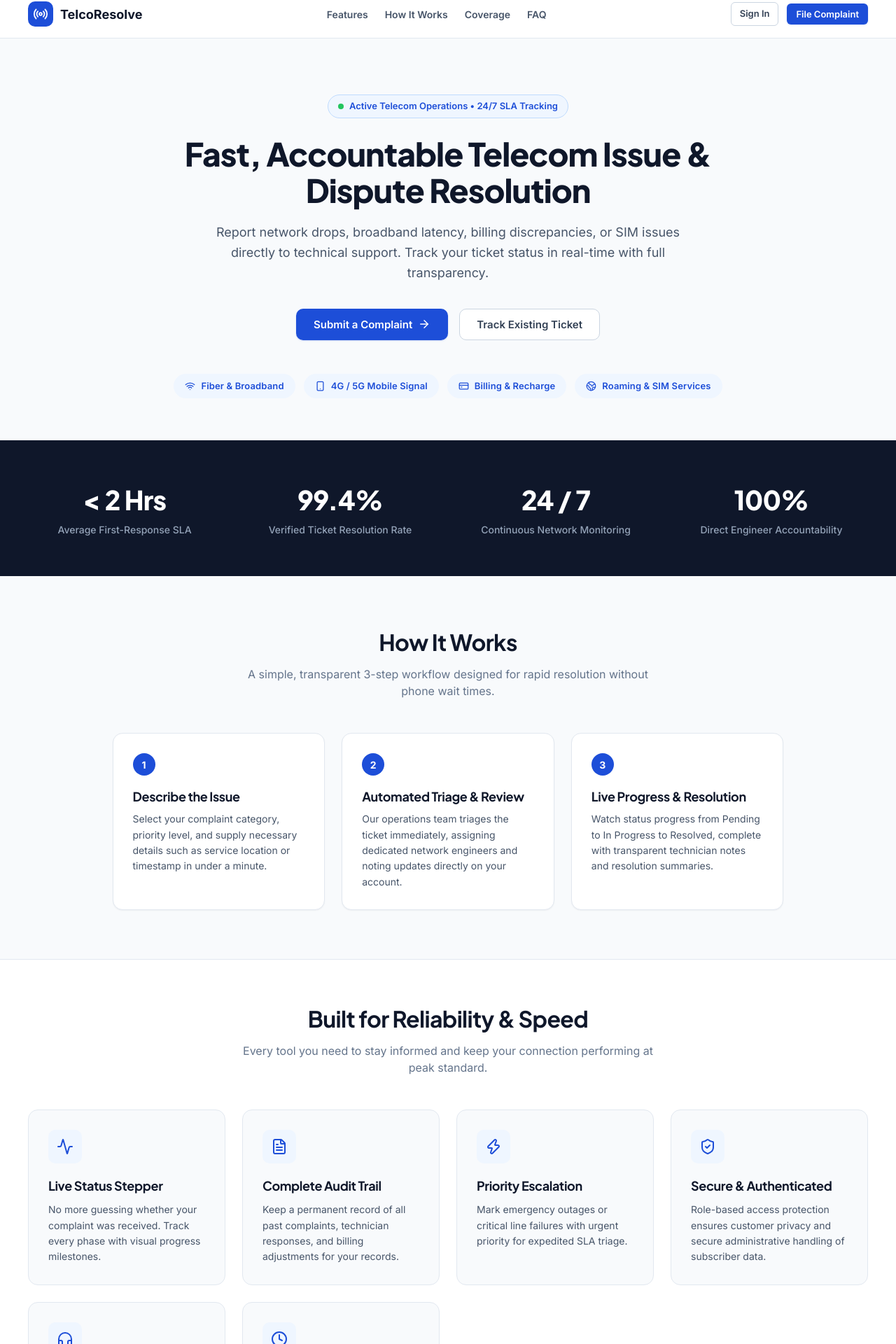
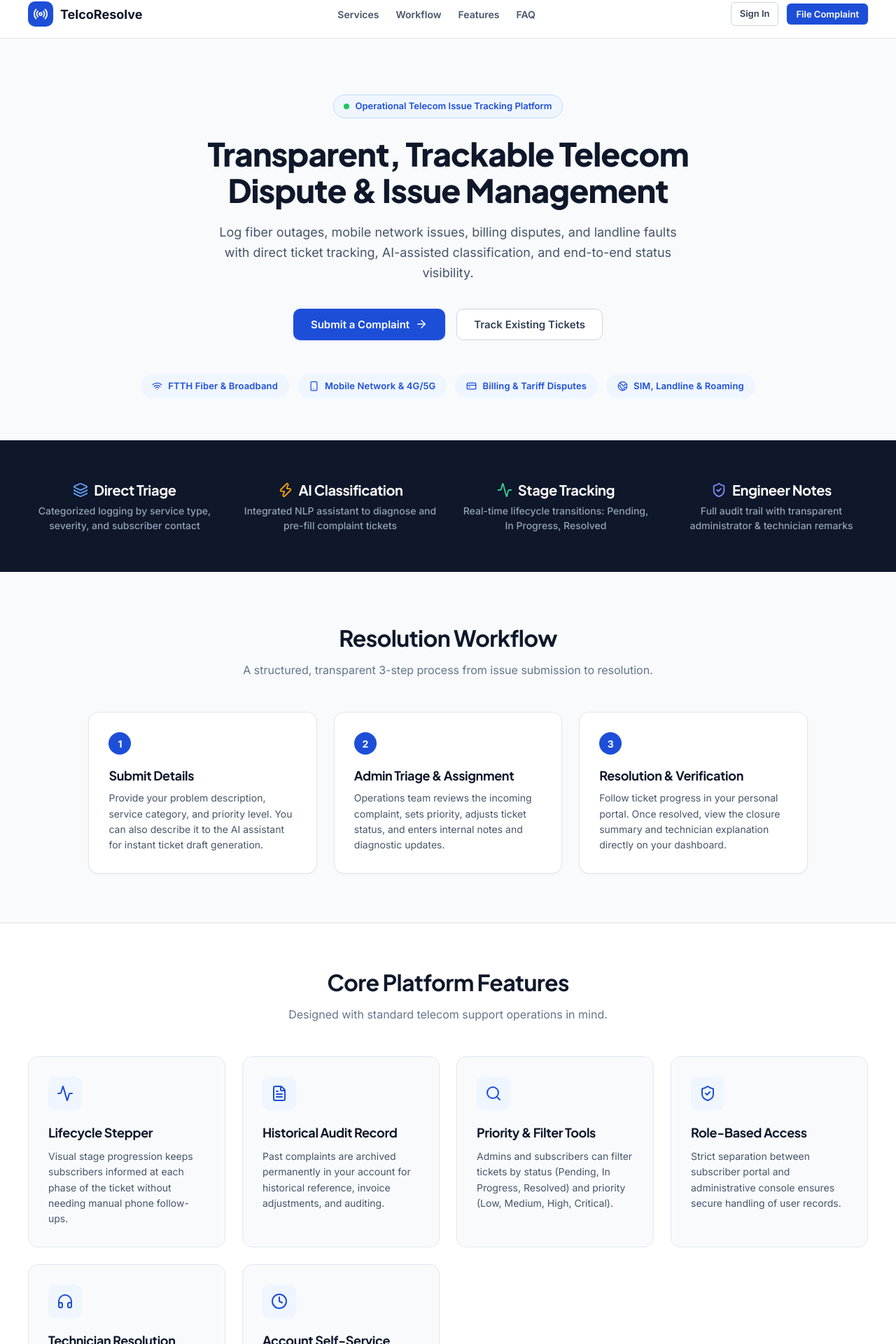
Before and after one commit to Nis6hal/Complaint-Management-System, a React (Create React App) app in the folder frontend/: page / in a window 1280 px wide. Shown: the part 14-1934 px from the top of the page at 70% size. Built offline with nearby package versions, Linux system fonts and the light colour scheme; no server answers; the HTML template or start-up script is replaced by a standard one.

Commit message:
refactor(content): remove company branding and placeholder metrics in landing page and chatbot

```diff
--- a/frontend/src/components/AIChatbotWidget.jsx
+++ b/frontend/src/components/AIChatbotWidget.jsx
@@ -78,7 +78,7 @@ const AIChatbotWidget = () => {
   const [messages, setMessages] = useState([
     {
       sender: 'bot',
-      text: 'Namaste! I am the Nepal Telecom AI Assistant.\n\nDescribe a complaint, check ticket status, or ask for troubleshooting advice — in English or Nepali.',
+      text: 'Namaste! I am the AI Support Assistant.\n\nDescribe a complaint, check ticket status, or ask for troubleshooting advice — in English or Nepali.',
     },
   ]);
   const [pendingProposal, setPendingProposal] = useState(null);
@@ -244,10 +244,10 @@ const AIChatbotWidget = () => {
                 }}
                 noWrap
               >
-                NTC AI Assistant
+                AI Support Assistant
               </Typography>
               <Typography sx={{ fontSize: 11, color: 'rgba(255,255,255,0.65)', fontWeight: 500 }}>
-                Powered by Nepal Telecom ML
+                Intelligent Triaging & Assistance
               </Typography>
             </Box>
           </Box>
--- a/frontend/src/pages/LandingPage.js
+++ b/frontend/src/pages/LandingPage.js
@@ -10,11 +10,12 @@ import {
   FileText,
   Activity,
   CheckCircle2,
-  ChevronRight,
   Wifi,
   Smartphone,
   CreditCard,
   Globe2,
+  Layers,
+  Search,
 } from 'lucide-react';
 import { useAuth } from '../context/AuthContext';
 
@@ -51,9 +52,9 @@ export default function LandingPage() {
           </div>
 
           <nav className="landing-nav-links">
+            <a href="#services">Services</a>
+            <a href="#workflow">Workflow</a>
             <a href="#features">Features</a>
-            <a href="#how-it-works">How It Works</a>
-            <a href="#coverage">Coverage</a>
             <a href="#faq">FAQ</a>
           </nav>
 
@@ -83,13 +84,13 @@ export default function LandingPage() {
       <section className="landing-hero">
         <div className="landing-hero-badge">
           <span style={{ width: 8, height: 8, borderRadius: '50%', background: '#22c55e', display: 'inline-block' }} />
-          <span>Active Telecom Operations • 24/7 SLA Tracking</span>
+          <span>Operational Telecom Issue Tracking Platform</span>
         </div>
 
-        <h1>Fast, Accountable Telecom Issue & Dispute Resolution</h1>
+        <h1>Transparent, Trackable Telecom Dispute & Issue Management</h1>
         <p>
-          Report network drops, broadband latency, billing discrepancies, or SIM issues directly to technical support.
-          Track your ticket status in real-time with full transparency.
+          Log fiber outages, mobile network issues, billing disputes, and landline faults with direct ticket tracking,
+          AI-assisted classification, and end-to-end status visibility.
         </p>
 
         <div className="landing-hero-cta">
@@ -97,12 +98,13 @@ export default function LandingPage() {
             Submit a Complaint <ArrowRight size={18} />
           </button>
           <button className="btn btn-outline btn-lg" onClick={handleTrackComplaints}>
-            Track Existing Ticket
+            Track Existing Tickets
           </button>
         </div>
 
-        {/* Category shortcuts */}
+        {/* Supported Service Categories */}
         <div
+          id="services"
           style={{
             display: 'flex',
             justifyContent: 'center',
@@ -112,72 +114,77 @@ export default function LandingPage() {
           }}
         >
           <div className="badge badge-medium" style={{ padding: '8px 16px', fontSize: 13, gap: 8 }}>
-            <Wifi size={15} /> Fiber & Broadband
+            <Wifi size={15} /> FTTH Fiber & Broadband
           </div>
           <div className="badge badge-medium" style={{ padding: '8px 16px', fontSize: 13, gap: 8 }}>
-            <Smartphone size={15} /> 4G / 5G Mobile Signal
+            <Smartphone size={15} /> Mobile Network & 4G/5G
           </div>
           <div className="badge badge-medium" style={{ padding: '8px 16px', fontSize: 13, gap: 8 }}>
-            <CreditCard size={15} /> Billing & Recharge
+            <CreditCard size={15} /> Billing & Tariff Disputes
           </div>
           <div className="badge badge-medium" style={{ padding: '8px 16px', fontSize: 13, gap: 8 }}>
-            <Globe2 size={15} /> Roaming & SIM Services
+            <Globe2 size={15} /> SIM, Landline & Roaming
           </div>
         </div>
       </section>
 
-      {/* Real-time Metrics Banner */}
+      {/* System Operational Pillars (Replaced fake numbers with real operational pillars) */}
       <section className="landing-metrics">
         <div className="metrics-inner">
           <div className="metric-box">
-            <h3>&lt; 2 Hrs</h3>
-            <p>Average First-Response SLA</p>
+            <h3 style={{ fontSize: 20, fontWeight: 700, display: 'flex', alignItems: 'center', justifyContent: 'center', gap: 8 }}>
+              <Layers size={22} color="#60a5fa" /> Direct Triage
+            </h3>
+            <p>Categorized logging by service type, severity, and subscriber contact</p>
           </div>
           <div className="metric-box">
-            <h3>99.4%</h3>
-            <p>Verified Ticket Resolution Rate</p>
+            <h3 style={{ fontSize: 20, fontWeight: 700, display: 'flex', alignItems: 'center', justifyContent: 'center', gap: 8 }}>
+              <Zap size={22} color="#f59e0b" /> AI Classification
+            </h3>
+            <p>Integrated NLP assistant to diagnose and pre-fill complaint tickets</p>
           </div>
           <div className="metric-box">
-            <h3>24 / 7</h3>
-            <p>Continuous Network Monitoring</p>
+            <h3 style={{ fontSize: 20, fontWeight: 700, display: 'flex', alignItems: 'center', justifyContent: 'center', gap: 8 }}>
+              <Activity size={22} color="#34d399" /> Stage Tracking
+            </h3>
+            <p>Real-time lifecycle transitions: Pending, In Progress, Resolved</p>
           </div>
           <div className="metric-box">
-            <h3>100%</h3>
-            <p>Direct Engineer Accountability</p>
+            <h3 style={{ fontSize: 20, fontWeight: 700, display: 'flex', alignItems: 'center', justifyContent: 'center', gap: 8 }}>
+              <ShieldCheck size={22} color="#818cf8" /> Engineer Notes
+            </h3>
+            <p>Full audit trail with transparent administrator & technician remarks</p>
           </div>
         </div>
       </section>
 
       {/* How it works */}
-      <section id="how-it-works" className="landing-steps">
+      <section id="workflow" className="landing-steps">
         <div className="section-header-center">
-          <h2>How It Works</h2>
-          <p>A simple, transparent 3-step workflow designed for rapid resolution without phone wait times.</p>
+          <h2>Resolution Workflow</h2>
+          <p>A structured, transparent 3-step process from issue submission to resolution.</p>
         </div>
 
         <div className="steps-grid">
           <div className="step-card">
             <span className="step-number">1</span>
-            <h3>Describe the Issue</h3>
+            <h3>Submit Details</h3>
             <p>
-              Select your complaint category, priority level, and supply necessary details such as service location or
-              timestamp in under a minute.
+              Provide your problem description, service category, and priority level. You can also describe it to the AI assistant for instant ticket draft generation.
             </p>
           </div>
           <div className="step-card">
             <span className="step-number">2</span>
-            <h3>Automated Triage & Review</h3>
+            <h3>Admin Triage & Assignment</h3>
             <p>
-              Our operations team triages the ticket immediately, assigning dedicated network engineers and noting updates
-              directly on your account.
+              Operations team reviews the incoming complaint, sets priority, adjusts ticket status, and enters internal notes and diagnostic updates.
             </p>
           </div>
           <div className="step-card">
             <span className="step-number">3</span>
-            <h3>Live Progress & Resolution</h3>
+            <h3>Resolution & Verification</h3>
             <p>
-              Watch status progress from Pending to In Progress to Resolved, complete with transparent technician notes
-              and resolution summaries.
+              Follow ticket progress in your personal portal. Once resolved, view the closure summary and technician explanation directly on your dashboard.
             </p>
           </div>
         </div>
@@ -187,8 +194,8 @@ export default function LandingPage() {
       <section id="features" className="landing-features">
         <div className="landing-section-inner">
           <div className="section-header-center">
-            <h2>Built for Reliability & Speed</h2>
-            <p>Every tool you need to stay informed and keep your connection performing at peak standard.</p>
+            <h2>Core Platform Features</h2>
+            <p>Designed with standard telecom support operations in mind.</p>
           </div>
 
           <div className="features-grid">
@@ -196,9 +203,9 @@ export default function LandingPage() {
               <div className="feature-icon-box">
                 <Activity size={24} />
               </div>
-              <h3>Live Status Stepper</h3>
+              <h3>Lifecycle Stepper</h3>
               <p>
-                No more guessing whether your complaint was received. Track every phase with visual progress milestones.
+                Visual stage progression keeps subscribers informed at each phase of the ticket without needing manual phone follow-ups.
               </p>
             </div>
 
@@ -206,19 +213,19 @@ export default function LandingPage() {
               <div className="feature-icon-box">
                 <FileText size={24} />
               </div>
-              <h3>Complete Audit Trail</h3>
+              <h3>Historical Audit Record</h3>
               <p>
-                Keep a permanent record of all past complaints, technician responses, and billing adjustments for your records.
+                Past complaints are archived permanently in your account for historical reference, invoice adjustments, and auditing.
               </p>
             </div>
 
             <div className="feature-card">
               <div className="feature-icon-box">
-                <Zap size={24} />
+                <Search size={24} />
               </div>
-              <h3>Priority Escalation</h3>
+              <h3>Priority & Filter Tools</h3>
               <p>
-                Mark emergency outages or critical line failures with urgent priority for expedited SLA triage.
+                Admins and subscribers can filter tickets by status (Pending, In Progress, Resolved) and priority (Low, Medium, High, Critical).
               </p>
             </div>
 
@@ -226,9 +233,9 @@ export default function LandingPage() {
               <div className="feature-icon-box">
                 <ShieldCheck size={24} />
               </div>
-              <h3>Secure & Authenticated</h3>
+              <h3>Role-Based Access</h3>
               <p>
-                Role-based access protection ensures customer privacy and secure administrative handling of subscriber data.
+                Strict separation between subscriber portal and administrative console ensures secure handling of user records.
               </p>
             </div>
 
@@ -236,9 +243,9 @@ export default function LandingPage() {
               <div className="feature-icon-box">
                 <Headphones size={24} />
               </div>
-              <h3>Admin & Engineering Notes</h3>
+              <h3>Technician Resolution Notes</h3>
               <p>
-                Receive detailed technical explanations and next steps directly from network personnel inside your ticket.
+                Detailed technical remarks and resolution timestamps attached directly to each ticket record upon completion.
               </p>
             </div>
 
@@ -246,9 +253,9 @@ export default function LandingPage() {
               <div className="feature-icon-box">
                 <Clock size={24} />
               </div>
-              <h3>Password Recovery & Self-Service</h3>
+              <h3>Account Self-Service</h3>
               <p>
-                Manage your credentials effortlessly with integrated secure self-service password recovery.
+                Manage account access and recover forgotten passwords using tokenized verification workflows.
               </p>
             </div>
           </div>
@@ -259,34 +266,34 @@ export default function LandingPage() {
       <section id="faq" style={{ padding: '70px 24px', maxWidth: 880, margin: '0 auto', width: '100%' }}>
         <div className="section-header-center">
           <h2>Frequently Asked Questions</h2>
-          <p>Everything you need to know about logging and tracking complaints.</p>
+          <p>Common questions about using the ticket portal.</p>
         </div>
 
         <div style={{ display: 'flex', flexDirection: 'column', gap: 16 }}>
           <div className="card" style={{ padding: 20 }}>
             <h4 style={{ fontSize: 16, marginBottom: 8, display: 'flex', alignItems: 'center', gap: 8 }}>
-              <CheckCircle2 size={18} color="#2563eb" /> How quickly are critical network outages handled?
+              <CheckCircle2 size={18} color="#2563eb" /> How do priority levels work?
             </h4>
             <p style={{ color: 'var(--slate-600)', fontSize: 14 }}>
-              Complaints categorized as Critical or High priority are immediately routed to our Network Operations Center (NOC) with target response times within 2 hours.
+              When submitting, you can designate an issue as Low, Medium, High, or Critical. Critical tickets appear prominently in the administrator triage queue.
             </p>
           </div>
 
           <div className="card" style={{ padding: 20 }}>
             <h4 style={{ fontSize: 16, marginBottom: 8, display: 'flex', alignItems: 'center', gap: 8 }}>
-              <CheckCircle2 size={18} color="#2563eb" /> Can I see previous resolved complaints?
+              <CheckCircle2 size={18} color="#2563eb" /> How can I check status on past tickets?
             </h4>
             <p style={{ color: 'var(--slate-600)', fontSize: 14 }}>
-              Yes. All your complaints remain in your personal "My Complaints" portal, allowing you to review past solutions, dates, and administrative notes at any time.
+              Sign in to your account and navigate to "My Complaints". You can filter by status and view the full resolution history and remarks for any ticket.
             </p>
           </div>
 
           <div className="card" style={{ padding: 20 }}>
             <h4 style={{ fontSize: 16, marginBottom: 8, display: 'flex', alignItems: 'center', gap: 8 }}>
-              <CheckCircle2 size={18} color="#2563eb" /> What if I forgot my account password?
+              <CheckCircle2 size={18} color="#2563eb" /> Can I reset my password if I forget it?
             </h4>
             <p style={{ color: 'var(--slate-600)', fontSize: 14 }}>
-              Simply navigate to the Sign In page and select "Forgot password?". Enter your registered email address to quickly generate a secure reset link.
+              Yes. Visit the Sign In page and click "Forgot password?". Enter your registered email address to receive a secure token to reset your credentials.
             </p>
           </div>
         </div>
@@ -309,14 +316,14 @@ export default function LandingPage() {
           }}
         >
           <div>
-            <h2 style={{ color: '#ffffff', fontSize: 28, marginBottom: 8 }}>Ready to get your issue resolved?</h2>
+            <h2 style={{ color: '#ffffff', fontSize: 26, marginBottom: 8 }}>Manage your telecom tickets with ease</h2>
             <p style={{ color: 'var(--slate-400)', fontSize: 15, maxWidth: 560 }}>
-              Join thousands of subscribers who rely on TelcoResolve for seamless, verified telecom customer support.
+              A clean, open complaint tracking system with real-time lifecycle updates and admin oversight.
             </p>
           </div>
           <div style={{ display: 'flex', gap: 12 }}>
             <button className="btn btn-primary btn-lg" onClick={handleStartComplaint}>
-              File a Complaint Now
+              File a Complaint
             </button>
           </div>
         </div>
@@ -327,8 +334,8 @@ export default function LandingPage() {
         <div className="footer-inner">
           <div style={{ display: 'flex', alignItems: 'center', gap: 8 }}>
             <Radio size={18} color="#2563eb" />
-            <span style={{ fontWeight: 700, color: 'var(--slate-900)' }}>TelcoResolve Platform</span>
-            <span>• High-Availability Telecom Customer Support</span>
+            <span style={{ fontWeight: 700, color: 'var(--slate-900)' }}>TelcoResolve</span>
+            <span style={{ color: 'var(--slate-400)' }}>— Telecom Complaint Management System</span>
           </div>
           <div style={{ display: 'flex', gap: 20 }}>
             <Link to="/login" style={{ color: 'var(--slate-600)' }}>Sign In</Link>
```
